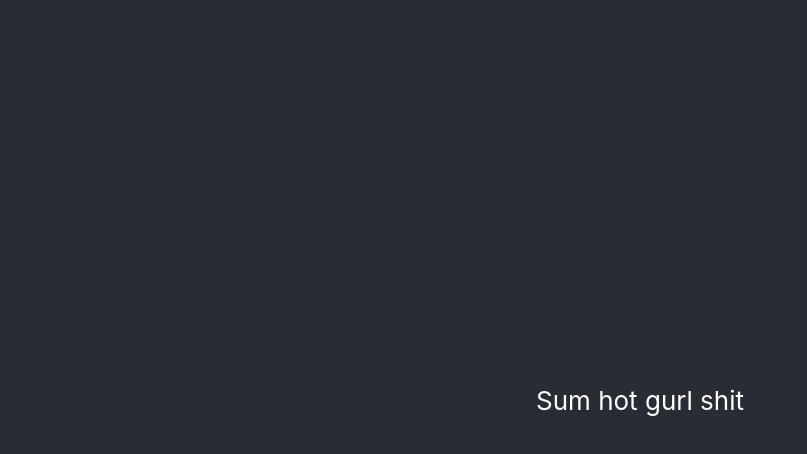
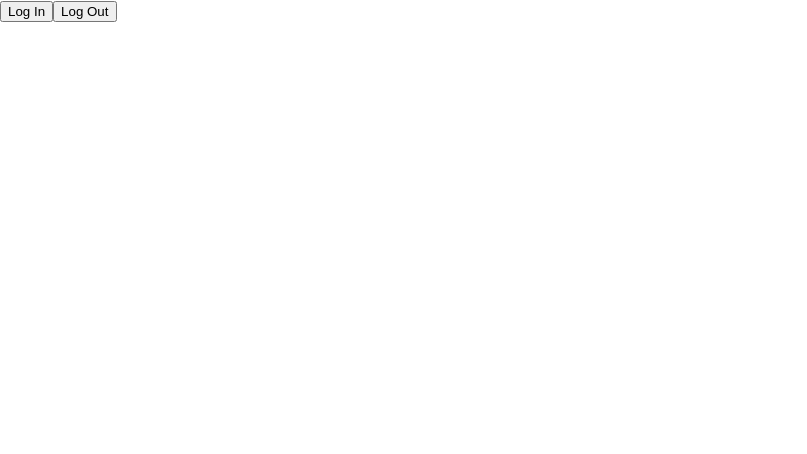
Before and after one commit to DylanKroft/hackiethon-2021, a React (Create React App) app: page / in a window 1280 px wide. Shown: the top 454 px of the page, without its empty margins (0-807 px from the left). Built offline with nearby package versions, Linux system fonts and the light colour scheme.

Commit message:
login page

```diff
--- a/package.json
+++ b/package.json
@@ -3,11 +3,13 @@
   "version": "0.1.0",
   "private": true,
   "dependencies": {
+    "@auth0/auth0-react": "^1.4.0",
     "@testing-library/jest-dom": "^5.11.10",
     "@testing-library/react": "^11.2.6",
     "@testing-library/user-event": "^12.8.3",
     "react": "^17.0.2",
     "react-dom": "^17.0.2",
+    "react-json-pretty": "^2.2.0",
     "react-scripts": "4.0.3",
     "web-vitals": "^1.1.1"
   },
--- a/src/App.js
+++ b/src/App.js
@@ -1,12 +1,16 @@
 import './App.css';
+import LoginButton from './components/LoginButton';
+import LogoutButton from './components/LogoutButton'
+import Profile from './components/Profile'
 
 function App() {
   return (
-    <div className="App">
-      <header className="App-header">
-        <p>Sum hot gurl shit</p>
-      </header>
-    </div>
+    <>
+    <LoginButton />
+    <LogoutButton />
+    <Profile />
+
+    </>
   );
 }
 
--- /dev/null
+++ b/src/components/LoginButton.js
@@ -0,0 +1,13 @@
+import React from 'react';
+import { useAuth0 } from '@auth0/auth0-react';
+
+const LoginButton = () => {
+    const { loginWithRedirect } = useAuth0();
+
+    return (
+        <button onClick={() => loginWithRedirect()}>
+            Log In
+        </button>
+    )
+}
+export default LoginButton
--- /dev/null
+++ b/src/components/LogoutButton.js
@@ -0,0 +1,14 @@
+import React from 'react';
+import { useAuth0 } from '@auth0/auth0-react';
+
+const LogoutButton = () => {
+    const { logout } = useAuth0();
+
+    return (
+        <button onClick={() => logout()}>
+            Log Out
+        </button>
+    )
+}
+
+export default LogoutButton
--- /dev/null
+++ b/src/components/Profile.js
@@ -0,0 +1,21 @@
+import React from 'react';
+import { useAuth0 } from '@auth0/auth0-react';
+import JSONPretty from 'react-json-pretty';
+
+const Profile = () => {
+    const { user, isAuthenticated } = useAuth0();
+
+    return (
+        isAuthenticated && (
+            <div>
+                <img src={user.picture} alt={user.name} />
+                <h2>{user.name}</h2>
+                <p>{user.email}</p>
+                <JSONPretty data={user} />
+                {/* {JSON.stringify(user, null, 2)} */}
+            </div>
+        )
+     )
+}
+
+export default Profile
--- a/src/index.js
+++ b/src/index.js
@@ -3,11 +3,18 @@ import ReactDOM from 'react-dom';
 import './index.css';
 import App from './App';
 import reportWebVitals from './reportWebVitals';
+import { Auth0Provider } from '@auth0/auth0-react';
+
+const domain = process.env.REACT_APP_AUTH0_DOMAIN;
+const clientId = process.env.REACT_APP_AUTH0_CLIENT_ID;
 
 ReactDOM.render(
-  <React.StrictMode>
+  <Auth0Provider
+    domain = { domain }
+    clientId = { clientId }
+    redirectUri = { window.location.origin }>
     <App />
-  </React.StrictMode>,
+  </Auth0Provider>,
   document.getElementById('root')
 );
 
```
Also changed, not shown: 2 other files (tests, documents, lock files or other folders).
